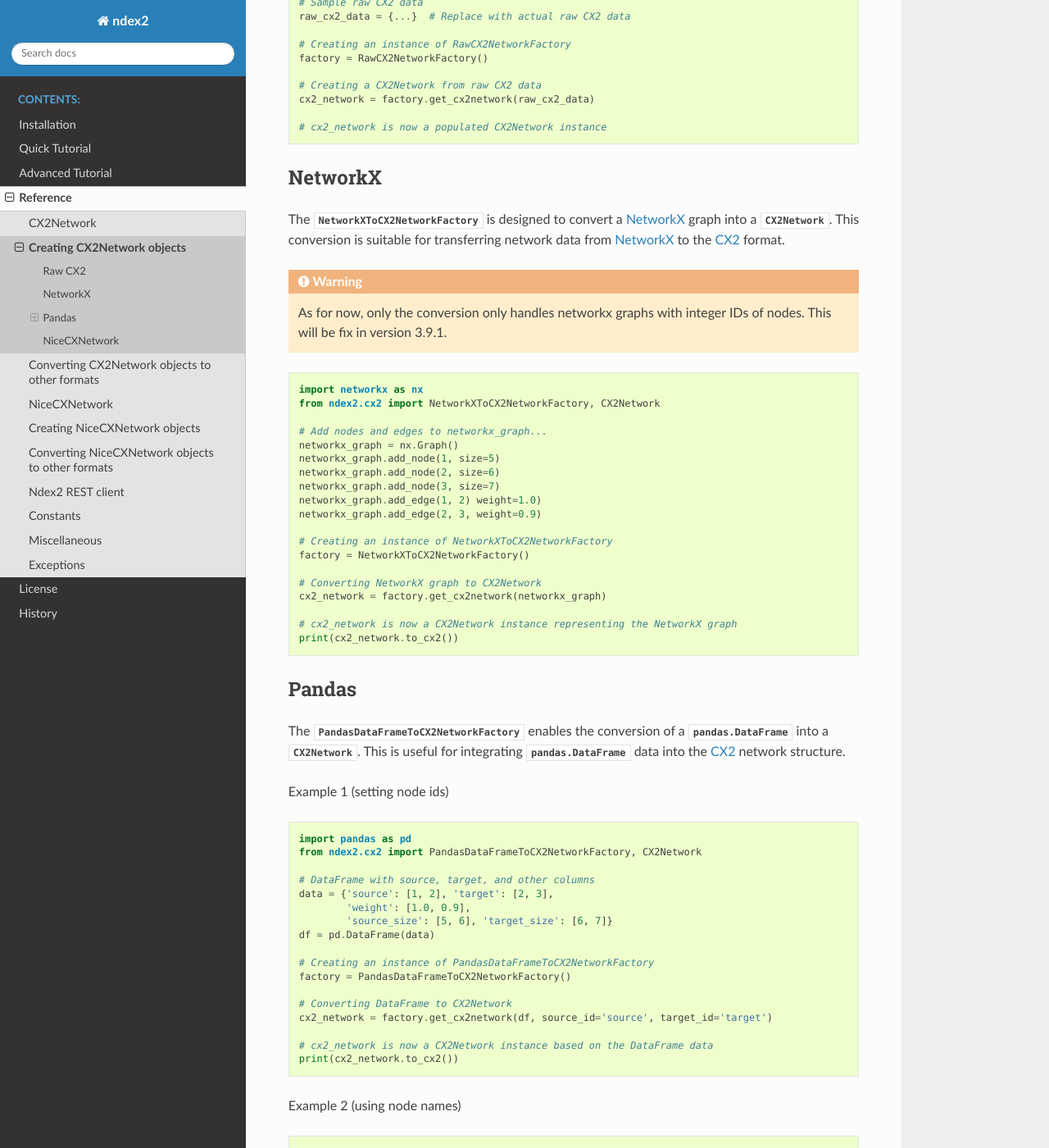
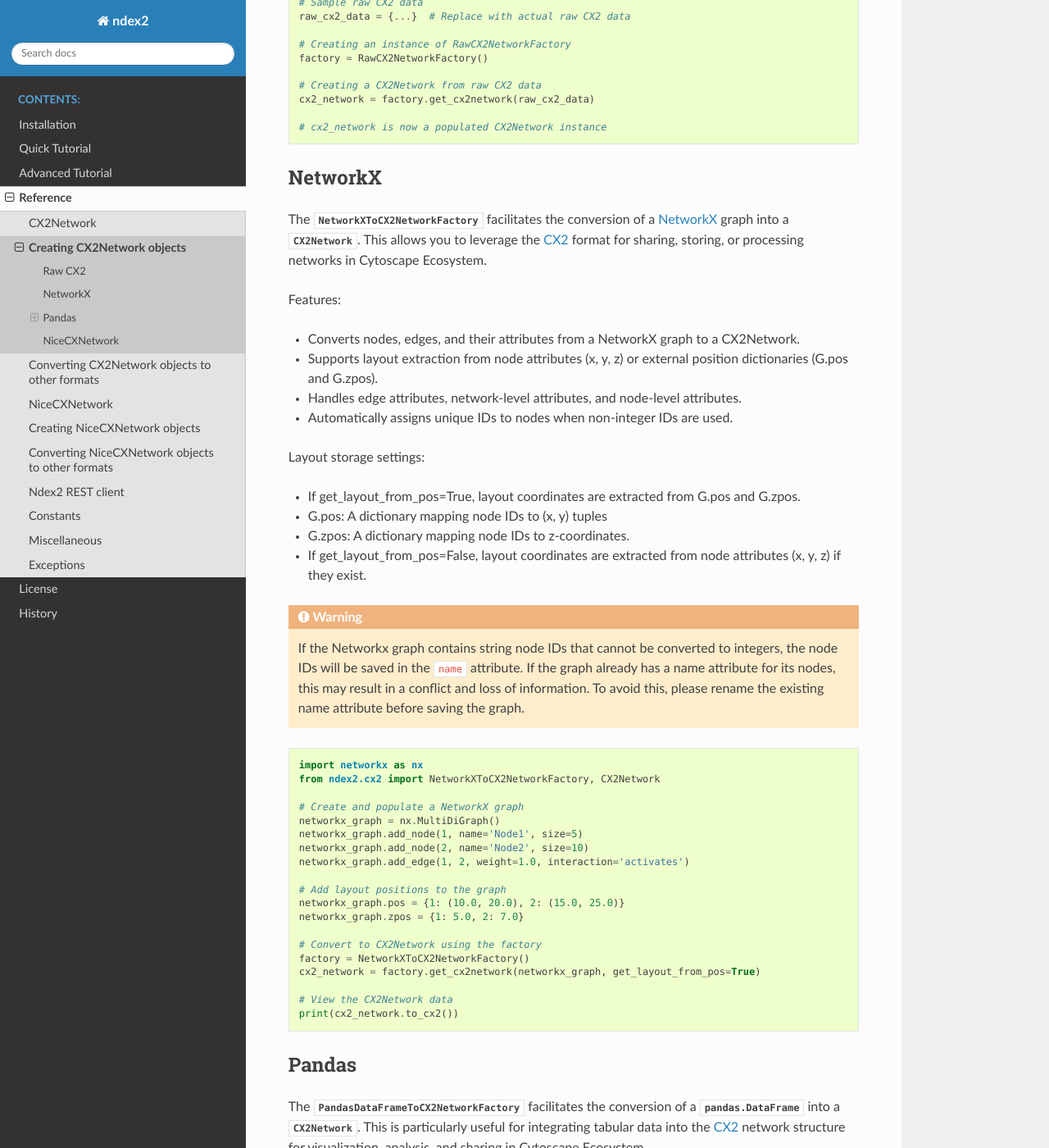
Before and after one commit to ndexbio/ndex2-client, a Sphinx documentation site: the page built from docs/createcx2.rst, in a window 1280 px wide and 1400 px high, scrolled down 365 px. Shown: the whole window at 82% size. Built offline with Sphinx 7.4.7 and the Read the Docs theme 3.1.0, drawn with Linux system fonts in a browser that asks for light colours; some of the changed text lies outside the part shown.

Commit message:
Update documentation for cx2

```diff
--- a/docs/createcx2.rst
+++ b/docs/createcx2.rst
@@ -29,44 +29,68 @@ The :py:class:`~ndex2.cx2.RawCX2NetworkFactory` is designed to create a
 NetworkX
 ----------
 
-The :py:class:`~ndex2.cx2.NetworkXToCX2NetworkFactory` is designed to convert a
-NetworkX_ graph into a :py:class:`~ndex2.cx2.CX2Network`.
-This conversion is suitable for transferring network data from NetworkX_ to the CX2_ format.
+The :py:class:`~ndex2.cx2.NetworkXToCX2NetworkFactory` facilitates the conversion of a NetworkX_ graph
+into a :py:class:`~ndex2.cx2.CX2Network`. This allows you to leverage the CX2_ format for sharing, storing, or processing
+networks in Cytoscape Ecosystem.
+
+Features:
+
+* Converts nodes, edges, and their attributes from a NetworkX graph to a CX2Network.
+* Supports layout extraction from node attributes (x, y, z) or external position dictionaries (G.pos and G.zpos).
+* Handles edge attributes, network-level attributes, and node-level attributes.
+* Automatically assigns unique IDs to nodes when non-integer IDs are used.
+
+Layout storage settings:
+
+* If get_layout_from_pos=True, layout coordinates are extracted from G.pos and G.zpos.
+* G.pos: A dictionary mapping node IDs to (x, y) tuples
+* G.zpos: A dictionary mapping node IDs to z-coordinates.
+* If get_layout_from_pos=False, layout coordinates are extracted from node attributes (x, y, z) if they exist.
+
 
 .. warning::
-    As for now, only the conversion only handles networkx graphs with integer IDs of nodes. This will be fix in
-    version 3.9.1.
+    If the Networkx graph contains string node IDs that cannot be converted to integers, the node IDs will be saved
+    in the ``name`` attribute. If the graph already has a name attribute for its nodes, this may result in a conflict
+    and loss of information. To avoid this, please rename the existing name attribute before saving the graph.
 
 .. code-block:: python
 
     import networkx as nx
     from ndex2.cx2 import NetworkXToCX2NetworkFactory, CX2Network
 
-    # Add nodes and edges to networkx_graph...
-    networkx_graph = nx.Graph()
-    networkx_graph.add_node(1, size=5)
-    networkx_graph.add_node(2, size=6)
-    networkx_graph.add_node(3, size=7)
-    networkx_graph.add_edge(1, 2) weight=1.0)
-    networkx_graph.add_edge(2, 3, weight=0.9)
+    # Create and populate a NetworkX graph
+    networkx_graph = nx.MultiDiGraph()
+    networkx_graph.add_node(1, name='Node1', size=5)
+    networkx_graph.add_node(2, name='Node2', size=10)
+    networkx_graph.add_edge(1, 2, weight=1.0, interaction='activates')
 
-    # Creating an instance of NetworkXToCX2NetworkFactory
+    # Add layout positions to the graph
+    networkx_graph.pos = {1: (10.0, 20.0), 2: (15.0, 25.0)}
+    networkx_graph.zpos = {1: 5.0, 2: 7.0}
+
+    # Convert to CX2Network using the factory
     factory = NetworkXToCX2NetworkFactory()
+    cx2_network = factory.get_cx2network(networkx_graph, get_layout_from_pos=True)
 
-    # Converting NetworkX graph to CX2Network
-    cx2_network = factory.get_cx2network(networkx_graph)
-
-    # cx2_network is now a CX2Network instance representing the NetworkX graph
+    # View the CX2Network data
     print(cx2_network.to_cx2())
 
 
 Pandas
 -------
 
-The :py:class:`~ndex2.cx2.PandasDataFrameToCX2NetworkFactory` enables the conversion
-of a :py:class:`pandas.DataFrame` into a :py:class:`~ndex2.cx2.CX2Network`.
-This is useful for integrating :py:class:`pandas.DataFrame` data into the CX2_ network
-structure.
+The :py:class:`~ndex2.cx2.PandasDataFrameToCX2NetworkFactory` facilitates the conversion of
+a :py:class:`pandas.DataFrame` into a :py:class:`~ndex2.cx2.CX2Network`. This is particularly useful for integrating
+tabular data into the CX2_ network structure for visualization, analysis, and sharing in Cytoscape Ecosystem.
+
+Features
+
+* Customizable Input: Supports defining custom source and target node fields and node and edge attributes via prefixes or explicit column lists.
+* Flexible Layout Handling: Automatically detects and uses node layout attributes (x, y, z) when present.
+* Edge Interactions: Supports custom interaction column name (`interaction_col` parameter). Default edge interaction type can be set using the edge_interaction parameter.
+* Default Behavior: If no custom edge attributes are provided, all non-node attribute columns are treated as edge attributes.
+* Node Attribute Updates: Nodes listed multiple times will have their attributes updated based on the latest occurrence in the DataFrame.
+
 
 Example 1 (setting node ids)
 
```
Also changed, not shown: docs/convertcx2.rst (+46 -11 lines).
